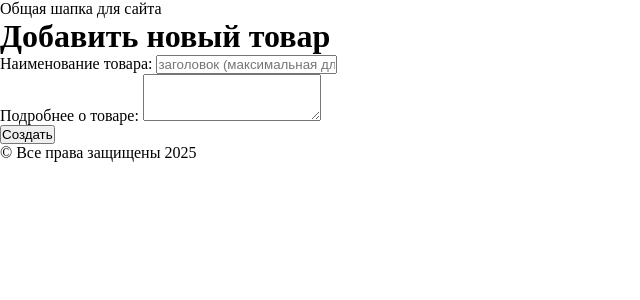
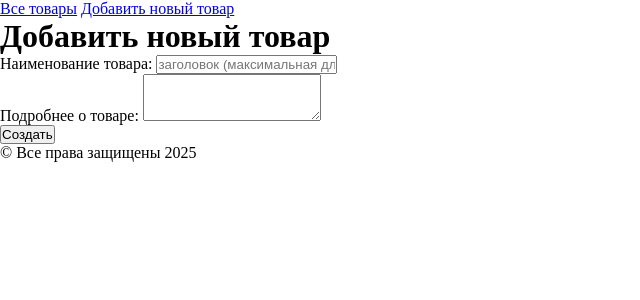
Before and after one commit to GrigoriyC/Online_store, a Django app: page /products/add/ in a window 1280 px wide. Shown: the top 300 px of the page, without its empty margins (0-640 px from the left). Run offline with Django 5.2, Linux system fonts and the light colour scheme.

Commit message:
feat(nav): Добавил навигационное меню

```diff
--- a/store/templates/base.html
+++ b/store/templates/base.html
@@ -9,7 +9,12 @@
     <link rel="stylesheet" href="{% static 'css/core.css' %}">
 </head>
 <body>
-    <header>Общая шапка для сайта</header>
+    <header>
+        <nav>
+            <a href="{% url "product_list" %}">Все товары</a>
+            <a href="{% url "new_product" %}">Добавить новый товар</a>
+        </nav>
+    </header>
     <main>{% block page_content %}{% endblock page_content %}</main>
     <footer>&copy; Все права защищены 2025</footer>
 </body>
--- a/store/urls.py
+++ b/store/urls.py
@@ -7,5 +7,5 @@ urlpatterns = [
   # path("", ) # Временно закомментировали маршрут на главную страницу. С ней будем работать позже.
   path("products/", views.get_product_list, name='product_list'),
   path("products/<int:product_id>/", views.get_product_detail, name='product_detail'),
-  path('products/add/', views.create_product),
+  path('products/add/', views.create_product, name="new_product"),
 ]
```
